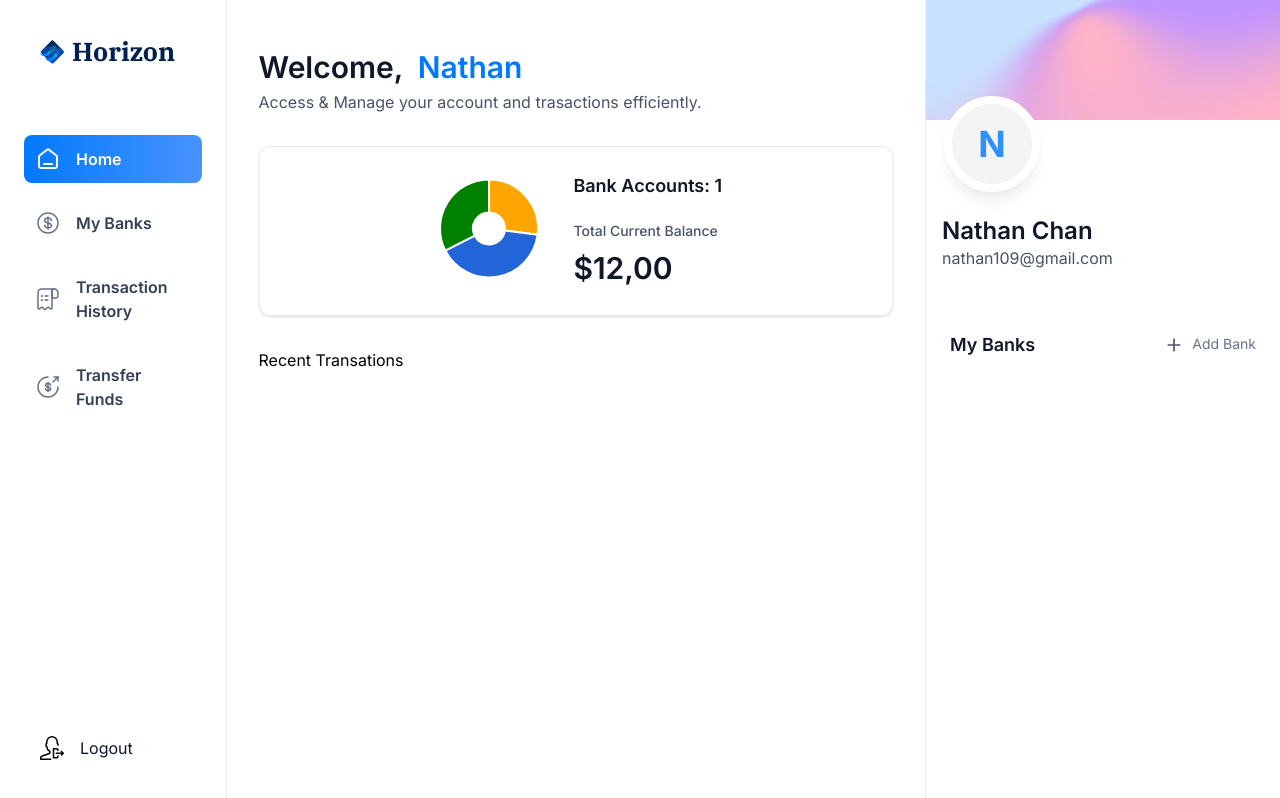
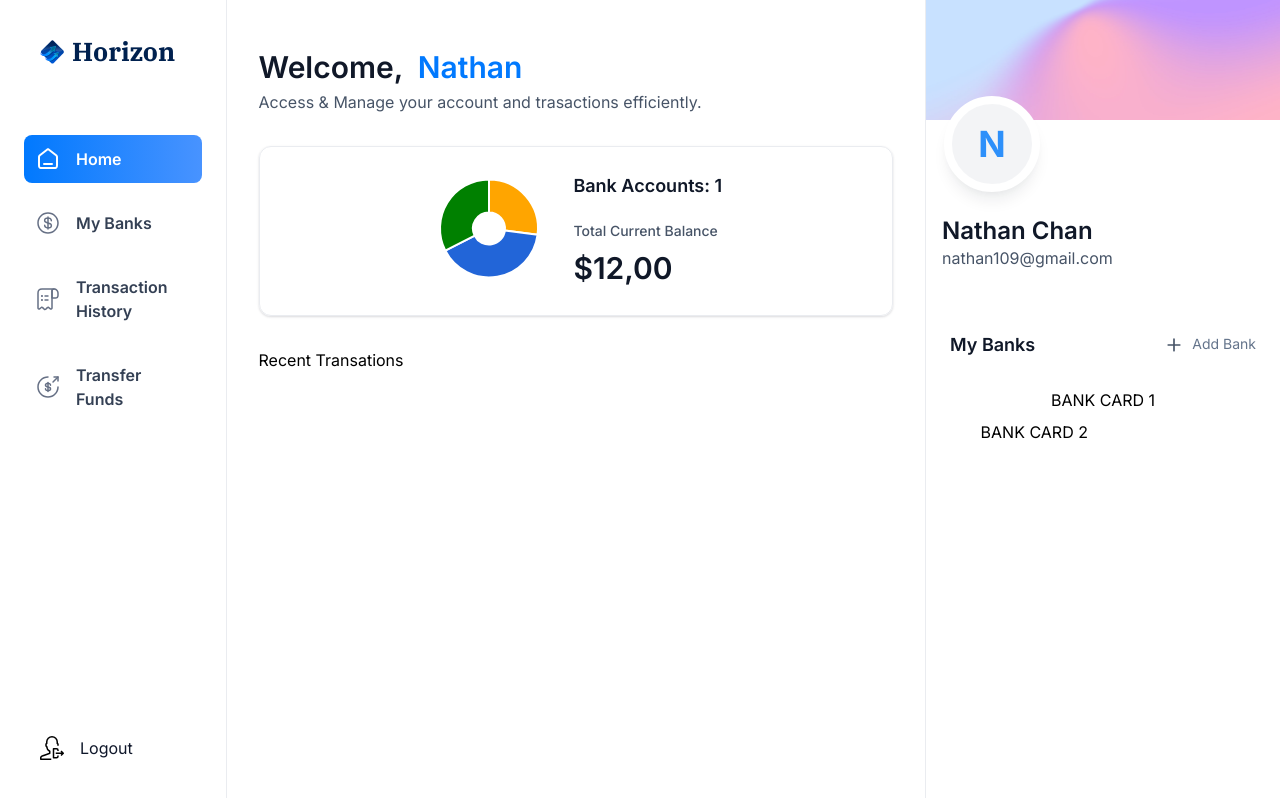
Before and after one commit to BankingSystemHTS/BankingSystem-Frontend, a Next.js app: page / in a window 1280 px wide. Built offline with nearby package versions, Linux system fonts and the light colour scheme.

Commit message:
myBank added to RightSidebar

```diff
--- a/app/(root)/page.tsx
+++ b/app/(root)/page.tsx
@@ -34,7 +34,7 @@ const Home = () => {
       <RightSidebar
         user={loggedIn}
         transactions={[]}
-        banks={[]}
+        banks={[{}, {}]}
       />
     </section>
   )
--- a/components/ui/RightSidebar.tsx
+++ b/components/ui/RightSidebar.tsx
@@ -38,19 +38,19 @@ const RightSideBar = ({ user, transactions, banks }: RightSidebarProps) => {
                <h2 className="text-slate-500 text-sm font-regular">Add Bank</h2>
             </Link>
          </div>
-         {/* {banks?.length > 0 && (
+         {banks?.length > 0 && (
             <div className="relative flex flex-1 flex-col
-            items-center justify-center gap-5">
-               <div className='relative '>
+            items-center justify-center gap-5 ">
+               <div className='relative z-10 '>
                   BANK CARD 1
                </div>
                {banks[1] && (
-                  <div >
+                  <div className="absolute top-8  z-0 right-0 w-[90%]">
                      BANK CARD 2
                   </div>
                )}
             </div>
-         )} */}
+         )}
       </section>
     </aside>
   )
```
